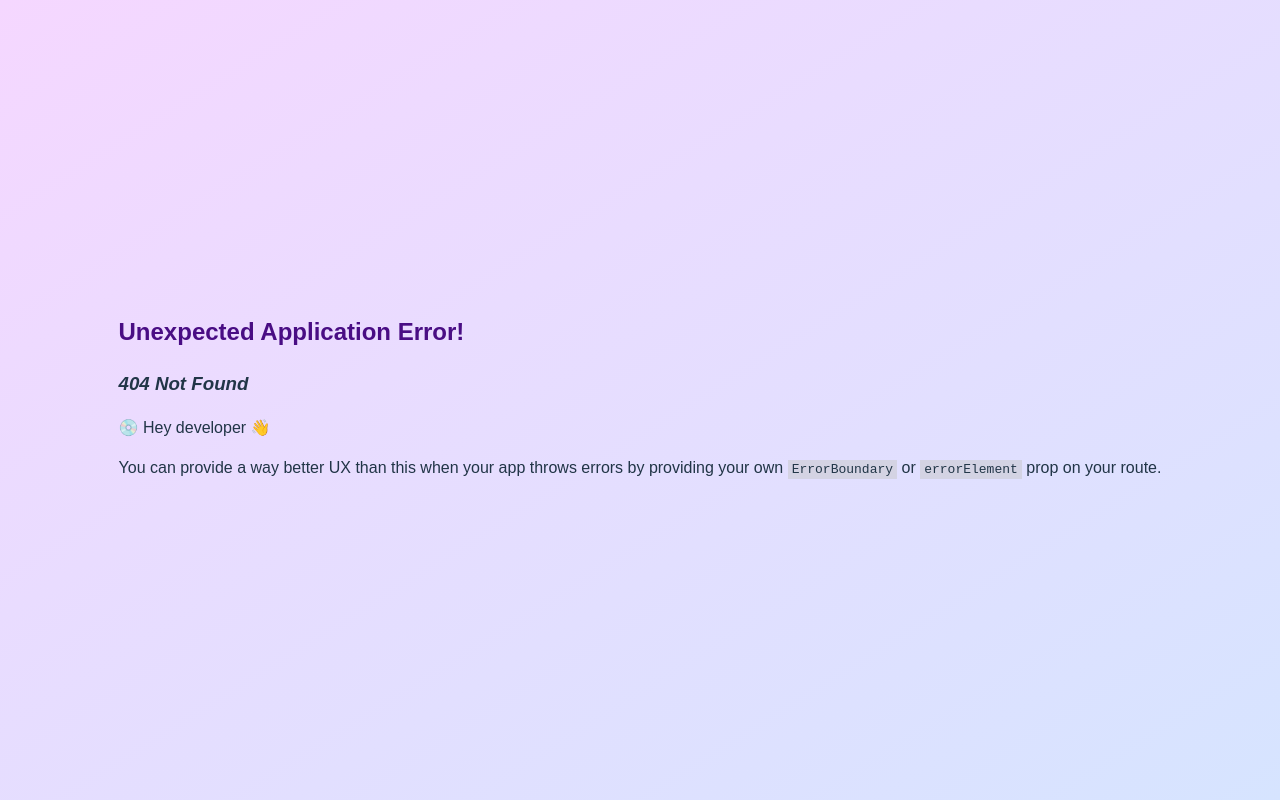
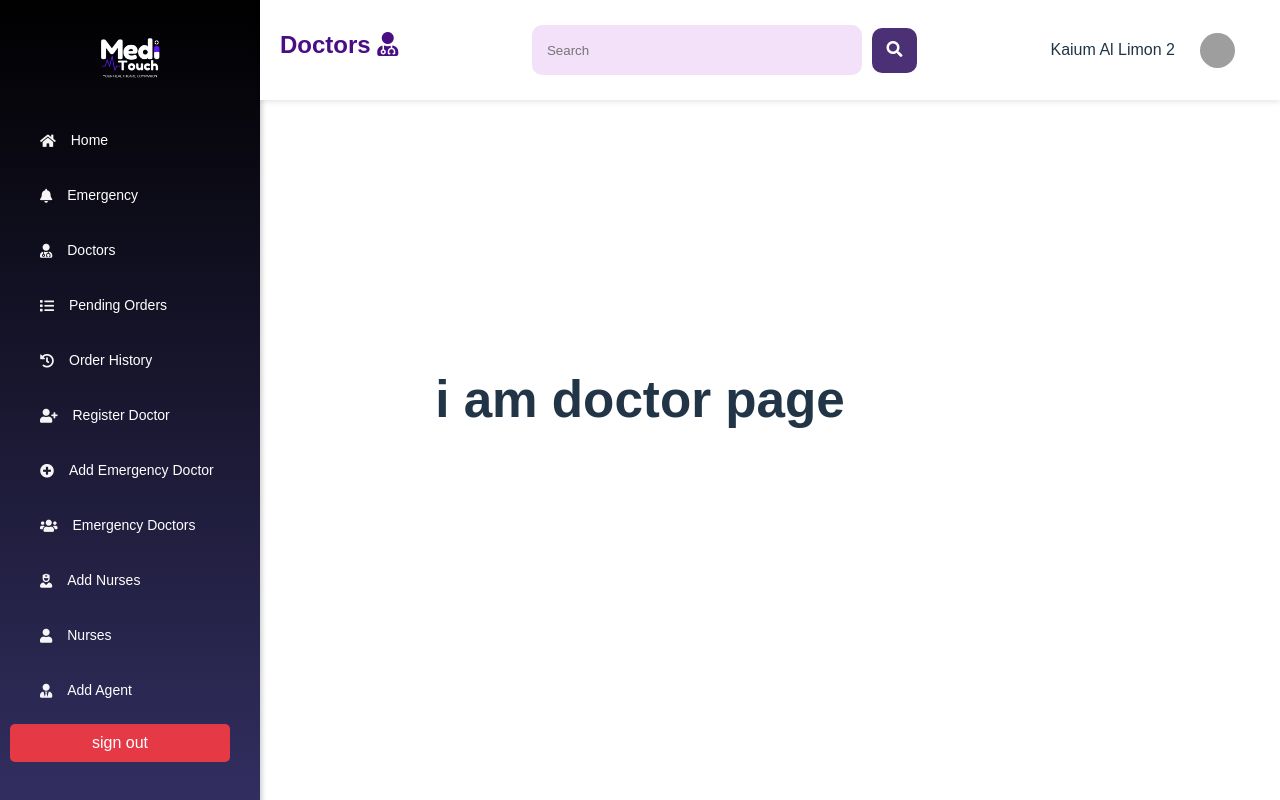
Before and after one commit to tanishatasnin/meditouch_admin, a React (Vite) app: page /doctor in a window 1280 px wide. Before the commit this address had no page. Built offline with nearby package versions, Linux system fonts and the light colour scheme; grey boxes are pictures that could not be loaded.

Commit message:
add mores

```diff
--- /dev/null
+++ b/src/components/Admin/Dashboard/dashboard.css
@@ -0,0 +1,51 @@
+/* Main container for the dashboard */
+.dashboard-container {
+    display: flex;
+    height: 100vh; /* Full viewport height */
+  }
+
+  /* Sidebar styling */
+  .sidebar {
+    width: 240px; /* Fixed sidebar width */
+    background-color: #2a2b4d;
+    color: white;
+    height: 100%;
+    position: fixed;
+    top: 0;
+    left: 0;
+    overflow-y: auto; /* Scrollable sidebar if content overflows */
+  }
+
+  /* Main content styling */
+  .main-content {
+    margin-left: 240px; /* Adjust to match the sidebar width */
+    width: calc(100% - 240px); /* Remaining width after sidebar */
+    display: flex;
+    flex-direction: column;
+  }
+
+  /* Header styling */
+  .header {
+    position: fixed;
+    top: 0;
+    left: 260px;
+     /* Offset the header to the right of the sidebar */
+    width: calc(100% - 300px); /* Make the header width equal to the remaining width */
+    height: 100px; /* Fixed height */
+    background: #fff;
+    display: flex;
+    align-items: center;
+    justify-content: space-between;
+    /* padding: 0 20px; */
+    box-shadow: 0 2px 5px rgba(0, 0, 0, 0.1);
+    z-index: 1000; /* Keep header on top */
+  }
+
+  /* Content area styling */
+  .content-area {
+    margin-top: 60px; /* Space for the header */
+    padding: 20px; /* Add some padding */
+    overflow-y: auto; /* Scrollable if content overflows */
+    height: calc(100vh - 60px); /* Adjust for header height */
+    background-color: #f5f5f5; /* Optional background */
+  }
--- a/src/components/Admin/Dashboard/dashboard.jsx
+++ b/src/components/Admin/Dashboard/dashboard.jsx
@@ -2,16 +2,20 @@ import React from 'react';
 import { Outlet } from 'react-router-dom';
 import Navbar from '../Navbar/navbar';
 import Sidebar from '../Navbar/sidebar';
+import Header from '../Header/header';
+import './Dashboard.css';
 
 
 const dashboard = () => {
     return (
-        <div>
-            {/* <h3>I am admin dashboard page but empty </h3> */}
+        <div >
+      <Sidebar />
 
-            <Sidebar></Sidebar>
-            <Outlet></Outlet>
-        </div>
+        <Header />
+
+          <Outlet />
+
+    </div>
     );
 };
 
--- /dev/null
+++ b/src/components/Admin/Header/header.css
@@ -0,0 +1,54 @@
+.header {
+    position: fixed; /* Makes the header fixed to the top */
+    top: 0;
+    left: 0;
+    width: calc(100% - 260px);
+    /* Adjust width to account for the sidebar */
+    height: 900px; /* Fixed height for the header */
+    background: #fff;
+    display: flex;
+    align-items: center;
+    justify-content: space-between;
+    padding: 0 20px;
+    box-shadow: 0 2px 5px rgba(0, 0, 0, 0.1);
+    z-index: 1000; /* Ensures the header stays on top of other elements */
+  }
+
+  .search-bar {
+    display: flex;
+    align-items: center;
+  }
+
+  .search-bar input {
+    border: 1px #f2e1f8 ;
+    padding: 15px 15px;
+    border-radius: 10px;
+    margin-right: 10px;
+    width: 300px;
+    background-color:#f2e1f8;
+    height: 20px ;
+
+  }
+
+  .search-bar button {
+    background: rgb(76, 48, 118);
+    color: white;
+    border: 3px ;
+    padding: 8px 12px;
+    border-radius: 10px;
+    width: 45px;
+    height: 45px;
+  }
+
+  .profile {
+    display: flex;
+    align-items: center;
+  }
+
+  .profile img {
+    width: 35px;
+    height: 35px;
+    border-radius: 50%;
+    margin-left: 25px;
+    margin-right: 25px;
+  }
--- a/src/components/Admin/Header/header.jsx
+++ b/src/components/Admin/Header/header.jsx
@@ -1,11 +1,34 @@
 import React from 'react';
+import { useLocation } from 'react-router-dom';
+import './Header.css';
 
-const header = () => {
-    return (
-        <div>
-            <h4>i am header . i will be static for som pages not all</h4>
-        </div>
-    );
-};
+function Header() {
+  const location = useLocation();
 
-export default header;
+  // Map paths to page titles
+  const pageTitles = {
+    '/': 'Good Morning!' ,
+    '/doctor': 'Doctors',
+    '/orders': 'Order History',
+  };
+
+  // Determine the current page title
+  const currentTitle = pageTitles[location.pathname] || 'Dashboard';
+
+  return (
+    <header className="header">
+      <h2>{currentTitle} <i className="fa fa-user-md"></i> </h2>
+
+      <div className="search-bar">
+        <input type="text" placeholder="Search" />
+        <button><i className="fa fa-search"></i></button>
+      </div>
+      <div className="profile">
+        <span>Kaium Al Limon 2</span>
+        <img src="profile-placeholder.jpg" alt="Profile" />
+      </div>
+    </header>
+  );
+}
+
+export default Header;
--- a/src/components/Admin/Login/login.css
+++ b/src/components/Admin/Login/login.css
@@ -1,7 +1,7 @@
 body {
     margin: 0;
     font-family: "Arial", sans-serif;
-    background: linear-gradient(to bottom right, #f5d7ff, #d6e4ff);
+    /* background: linear-gradient(to bottom right, #f5d7ff, #d6e4ff); */
     height: 100vh;
     display: flex;
     justify-content: center;
@@ -23,7 +23,8 @@ body {
   }
 
   .logo {
-    margin-bottom: 20px; /* Adds some space below the logo */
+    /* //margin-bottom: 20px;  */
+    /* Adds some space below the logo */
   }
 
   .logo img {
@@ -64,7 +65,7 @@ body {
 body {
   margin: 0;
   font-family: "Arial", sans-serif;
-  background: linear-gradient(to bottom right, #f5d7ff, #d6e4ff);
+  /* background: linear-gradient(to bottom right, #f5d7ff, #d6e4ff); */
   height: 100vh;
   display: flex;
   justify-content: center;
@@ -86,13 +87,14 @@ body {
 }
 
 .logo {
-  margin-bottom: 20px; /* Adds some space below the logo */
+/* margin-bottom: 20px; */
+ /* Adds some space below the logo */
 }
 
 .logo img {
   width: 150px; /* Adjust the width of the logo */
   height: auto; /* Keeps the aspect ratio intact */
-   background-color: #490d84; /* Purple color */
+   /* background-color: #d3cdd9;  */
   mix-blend-mode: multiply; /* Blends the image with the purple background */
 
 
--- a/src/components/Admin/Navbar/sidebar.jsx
+++ b/src/components/Admin/Navbar/sidebar.jsx
@@ -1,6 +1,7 @@
 import React, { useState } from 'react';
 import './Sidebar.css';
 import logo from './../../../assets/assets/images/logo.png';
+import { Link } from 'react-router-dom';
 
 const Sidebar = () => {
   return (
@@ -10,43 +11,64 @@ const Sidebar = () => {
       </div>
       <div className="menu-section">
       <ul className="menu">
-        <li className="menu-item">
-          <i className="fa fa-home"></i> <span>Home</span>
-        </li>
-        <li className="menu-item">
+
+        <Link to="/home" className="menu-item">
+          <i className="fa fa-home"></i><span>Home</span>
+        </Link>
+
+
+        <Link to="/emergency" className="menu-item">
           <i className="fa fa-bell"></i> <span>Emergency</span>
-        </li>
+        </Link>
 
-        <li className="menu-item">
+        <Link to="/doctor" className="menu-item">
+          <i className="fa fa-user-md"></i> <span>Doctors</span>
+        </Link>
+
+        <Link to="/pending-orders" className="menu-item">
           <i className="fa fa-list"></i> <span>Pending Orders</span>
-        </li>
-        <li className="menu-item">
+        </Link>
+
+
+        <Link to="/order-history" className="menu-item">
           <i className="fa fa-history"></i> <span>Order History</span>
-        </li>
-        <li className="menu-item">
+        </Link>
+
+
+        <Link to="/register-doctor" className="menu-item">
           <i className="fa fa-user-plus"></i> <span>Register Doctor</span>
-        </li>
-        <li className="menu-item">
-          <i className="fa fa-user-md"></i> <span>Doctors</span>
-        </li>
-        <li className="menu-item">
+        </Link>
+
+
+        <Link to="/add-emergency-doctor" className="menu-item">
           <i className="fa fa-plus-circle"></i> <span>Add Emergency Doctor</span>
-        </li>
-        <li className="menu-item">
+        </Link>
+
+
+        <Link to="/emergency-doctors" className="menu-item">
           <i className="fa fa-users"></i> <span>Emergency Doctors</span>
-        </li>
-        <li className="menu-item">
+        </Link>
+
+
+        <Link to="/add-nurses" className="menu-item">
           <i className="fa fa-user-nurse"></i> <span>Add Nurses</span>
-        </li>
-        <li className="menu-item">
+        </Link>
+
+        <Link to="/nurses" className="menu-item">
           <i className="fa fa-user"></i> <span>Nurses</span>
-        </li>
-        <li className="menu-item">
+        </Link>
+
+
+        <Link to="/add-agent" className="menu-item">
           <i className="fa fa-user-tie"></i> <span>Add Agent</span>
-        </li>
-        <li className="menu-item">
-          <i className="fa fa-users"></i> <span>Agent</span>
-        </li>
+        </Link>
+
+
+        <Link to="/agents" className="menu-item">
+          <i className="fa fa-users"></i> <span>Agents</span>
+        </Link>
+
+
       </ul>
       </div>
       <br />
--- a/src/components/Pages/Doctor/doctor.jsx
+++ b/src/components/Pages/Doctor/doctor.jsx
@@ -1,8 +1,12 @@
 import React from 'react';
+import Sidebar from '../../Admin/Navbar/sidebar';
+import Header from '../../Admin/Header/header';
 
 const doctor = () => {
     return (
         <div>
+            <Sidebar></Sidebar>
+            <Header></Header>
             <h1>i am doctor page </h1>
         </div>
     );
```
Also changed, not shown: src/main.jsx (+47 -6 lines).
